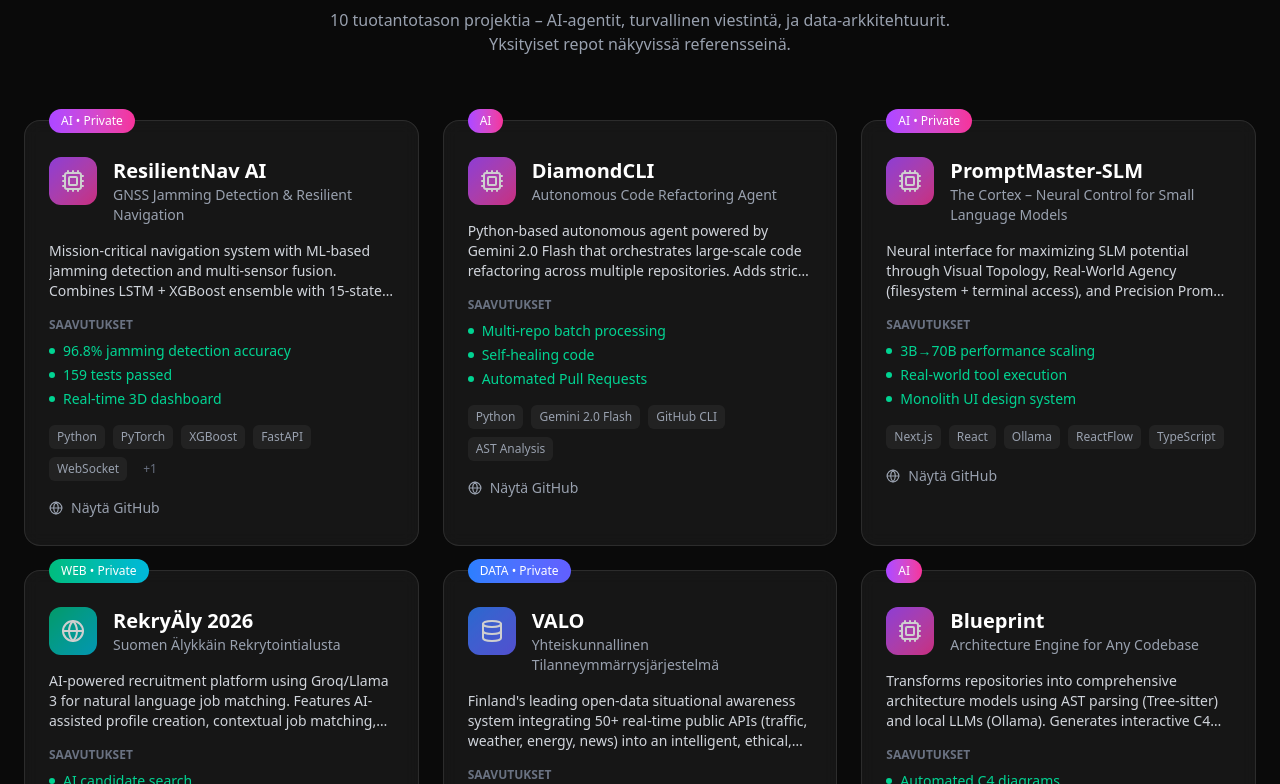
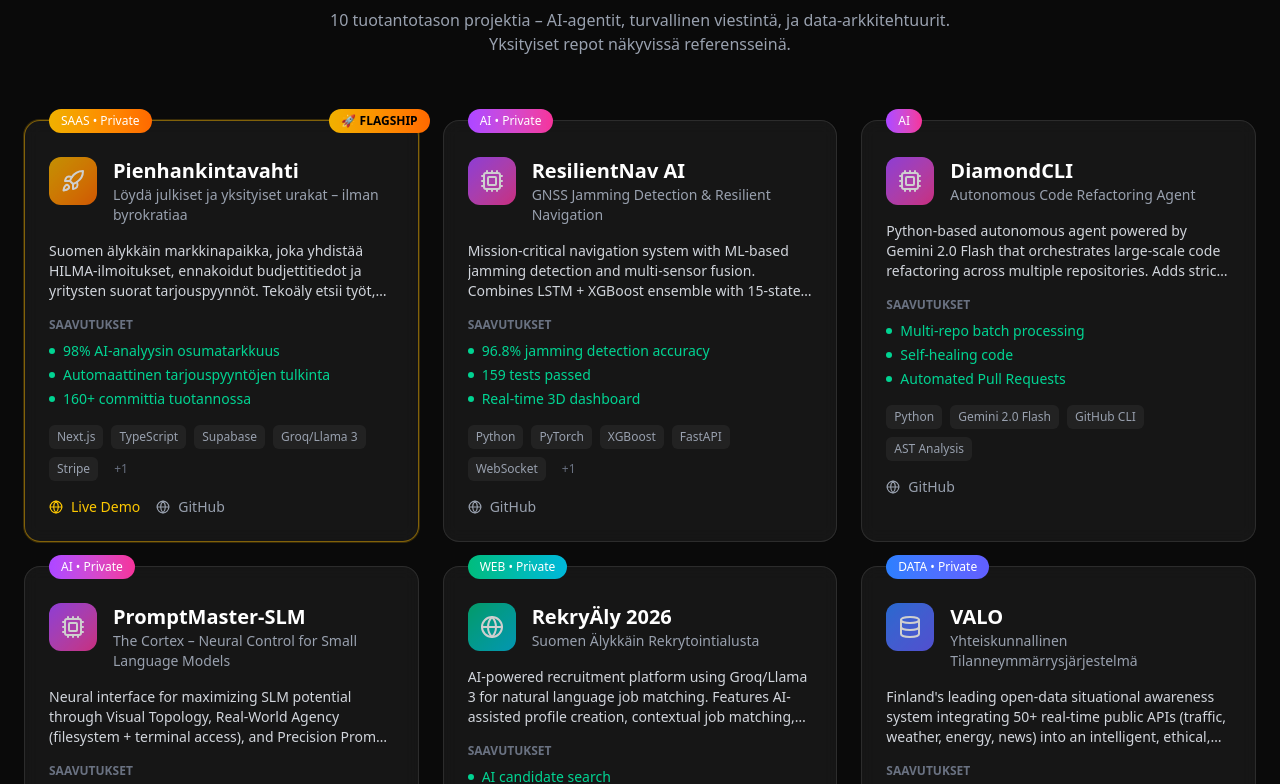
Before and after one commit to harleysederholm-alt/Tiedot, a Next.js app: page / in a window 1280 px wide. Shown: the part 936-1720 px from the top of the page. Built offline with nearby package versions, Linux system fonts and the light colour scheme.

Commit message:
feat: add Pienhankintavahti SaaS as flagship project (11 total), 98% AI accuracy

```diff
--- a/src/components/ProjectCard.tsx
+++ b/src/components/ProjectCard.tsx
@@ -1,7 +1,7 @@
 'use client';
 
 import { motion } from 'framer-motion';
-import { Lock, Globe, Cpu, Database } from 'lucide-react';
+import { Lock, Globe, Cpu, Database, Rocket } from 'lucide-react';
 import type { Project } from '@/data/projects';
 
 const categoryIcons = {
@@ -9,6 +9,7 @@
   security: Lock,
   web: Globe,
   data: Database,
+  saas: Rocket,
 };
 
 const categoryColors = {
@@ -16,6 +17,7 @@
   security: 'from-red-500 to-orange-500',
   web: 'from-emerald-500 to-cyan-500',
   data: 'from-blue-500 to-indigo-500',
+  saas: 'from-yellow-500 to-orange-500',
 };
 
 interface ProjectCardProps {
@@ -33,8 +35,19 @@
       whileInView={{ opacity: 1, y: 0 }}
       transition={{ duration: 0.5, delay: index * 0.1 }}
       viewport={{ once: true }}
-      className="group relative bg-white/5 backdrop-blur-sm rounded-2xl p-6 border border-white/10 hover:border-white/20 transition-all duration-300"
+      className={`group relative bg-white/5 backdrop-blur-sm rounded-2xl p-6 border transition-all duration-300 ${
+        project.isFlagship
+          ? 'border-yellow-500/50 hover:border-yellow-400 ring-1 ring-yellow-500/20'
+          : 'border-white/10 hover:border-white/20'
+      }`}
     >
+      {/* Flagship Badge */}
+      {project.isFlagship && (
+        <div className="absolute -top-3 -right-3 px-3 py-1 rounded-full text-xs font-bold bg-gradient-to-r from-yellow-500 to-orange-500 text-black">
+          🚀 FLAGSHIP
+        </div>
+      )}
+
       {/* Category Badge */}
       <div className={`absolute -top-3 left-6 px-3 py-1 rounded-full text-xs font-medium bg-gradient-to-r ${gradient} text-white`}>
         {project.category.toUpperCase()}
@@ -89,7 +102,19 @@
         )}
       </div>
 
-      {/* GitHub Link */}
+      {/* Links */}
+      <div className="flex gap-4">
+        {project.liveUrl && (
+          <a
+            href={project.liveUrl}
+            target="_blank"
+            rel="noopener noreferrer"
+            className="inline-flex items-center gap-2 text-sm text-yellow-400 hover:text-yellow-300 transition-colors font-medium"
+          >
+            <Globe size={14} />
+            Live Demo
+          </a>
+        )}
         {project.githubUrl && (
           <a
             href={project.githubUrl}
@@ -98,9 +123,10 @@
             className="inline-flex items-center gap-2 text-sm text-gray-400 hover:text-white transition-colors"
           >
             <Globe size={14} />
-          Näytä GitHub
+            GitHub
           </a>
         )}
+      </div>
     </motion.article>
   );
 }
--- a/src/data/projects.ts
+++ b/src/data/projects.ts
@@ -5,13 +5,27 @@
   description: string;
   techStack: string[];
   achievements: string[];
-  category: 'ai' | 'security' | 'web' | 'data';
+  category: 'ai' | 'security' | 'web' | 'data' | 'saas';
   isPrivate: boolean;
+  isFlagship?: boolean;
   githubUrl?: string;
   liveUrl?: string;
 }
 
 export const projects: Project[] = [
+  {
+    id: 'pienhankintavahti',
+    name: 'Pienhankintavahti',
+    tagline: 'Löydä julkiset ja yksityiset urakat – ilman byrokratiaa',
+    description: 'Suomen älykkäin markkinapaikka, joka yhdistää HILMA-ilmoitukset, ennakoidut budjettitiedot ja yritysten suorat tarjouspyynnöt. Tekoäly etsii työt, tulkkaa ehdot ja auttaa voittamaan.',
+    techStack: ['Next.js', 'TypeScript', 'Supabase', 'Groq/Llama 3', 'Stripe', 'Parallel Harvester'],
+    achievements: ['98% AI-analyysin osumatarkkuus', 'Automaattinen tarjouspyyntöjen tulkinta', '160+ committia tuotannossa'],
+    category: 'saas',
+    isPrivate: true,
+    isFlagship: true,
+    githubUrl: 'https://github.com/harleysederholm-alt/Pienhankintavahti',
+    liveUrl: 'https://pienhankintavahti.fi',
+  },
   {
     id: 'resilientnav-ai',
     name: 'ResilientNav AI',
@@ -124,7 +138,7 @@
   },
 ];
 
-// CORRECTED TIMELINE - Based on verified CV documents
+// VERIFIED TIMELINE - Based on user's CV documents
 export const timeline = [
   {
     year: '2011–2013',
@@ -134,31 +148,31 @@
   {
     year: '2013–2014',
     title: 'Asepalvelus (Aliupseeri)',
-    description: 'Nenosen tulenavauskisa SM-mitali'
+    description: 'SM-mitali tulenavauksessa'
   },
   {
-    year: '2013, 2019',
-    title: 'IT-tuki & Logistiikka',
-    description: 'Mikrotukihenkilö (Ruovesi), Varastotyöntekijä (Helsinki). Itseopiskelu ja No-code -harrastuneisuus.'
+    year: '2019',
+    title: 'Varastotyöntekijä',
+    description: 'Helsingin Kierrätyskeskus, Espoo'
   },
   {
     year: 'Maaliskuu 2025 →',
     title: 'Markkinointijohtaja & Perustaja',
-    description: 'Funkyscbdkauppa.com – 4,7M TikTok-näyttökertaa, 5200+ seuraajaa'
+    description: 'Funkyscbdkauppa.com – 4,7M TikTok-näyttökertaa'
   },
   {
     year: '2025–2026',
     title: 'AI Builder & Founder',
-    description: 'Täysipäiväinen AI-tuotekehitys. Autonomiset agentit, SLM-optimointi.'
+    description: '11 AI-projektia: Pienhankintavahti, ResilientNav-AI, VALO ym.'
   },
 ];
 
 export const skills = {
-  ai: ['Gemini 2.0 Flash', 'Ollama', 'LangChain', 'RAG', 'Prompt Engineering'],
+  ai: ['Gemini 2.0 Flash', 'Groq/Llama 3', 'Ollama', 'LangChain', 'RAG', 'Prompt Engineering'],
   languages: ['Python', 'TypeScript', 'JavaScript'],
   frontend: ['Next.js', 'React', 'Tailwind CSS', 'Framer Motion', 'Three.js'],
-  backend: ['FastAPI', 'Node.js', 'WebSocket'],
-  infra: ['Docker', 'GitHub Actions', 'Vercel'],
+  backend: ['FastAPI', 'Node.js', 'WebSocket', 'Supabase'],
+  infra: ['Docker', 'GitHub Actions', 'Vercel', 'Stripe'],
   data: ['PostgreSQL', 'Supabase', 'Redis'],
 };
 
```
Also changed, not shown: 1 other file (tests, documents, lock files or other folders). Lines whose indentation alone changed are shown as unchanged.
